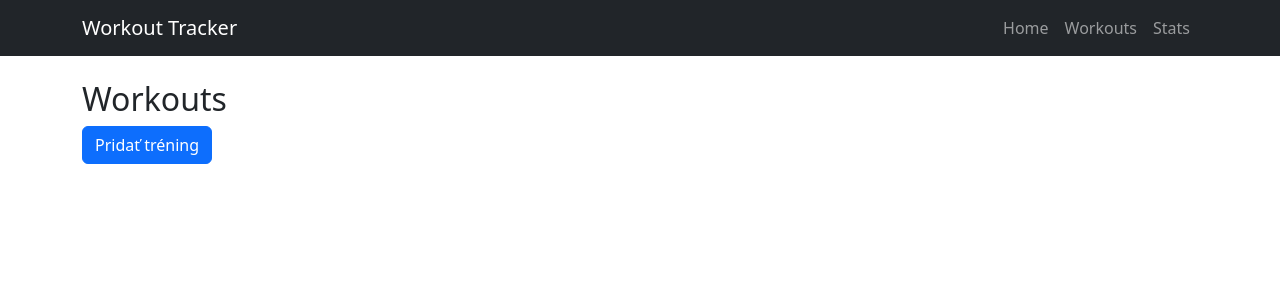
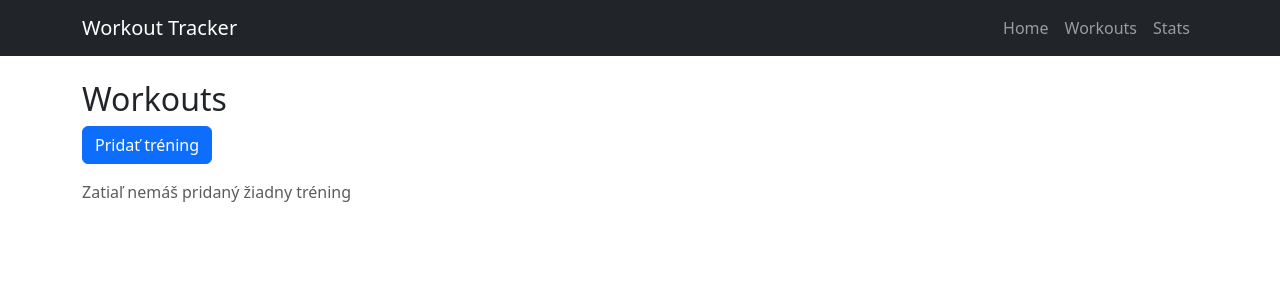
Before and after one commit to Ha-Khu/Workout-tracker, a Vue app: page /workouts in a window 1280 px wide. Shown: the top 300 px of the page. Built offline with nearby package versions, Linux system fonts and the light colour scheme.

Commit message:
Pridanie komponentu WorkoutList a presunutie logiky zoznamu tréningov

```diff
--- /dev/null
+++ b/src/components/WorkoutList.vue
@@ -0,0 +1,35 @@
+<template>
+    <div>
+        <WorkoutCard
+            v-for="workout in workouts"
+            :key="workout.id"
+            :workout="workout"
+            @delete="$emit('delete', $event)"
+        />
+
+        <p v-if="!workouts || workouts.length === 0" class="text-muted">
+            Zatiaľ nemáš pridaný žiadny tréning
+        </p>
+    </div>
+</template>
+
+<script>
+    import WorkoutCard from './WorkoutCard.vue';
+
+    export default {
+        name: 'WorkoutList',
+
+        components: {
+            WorkoutCard
+        },
+
+        props: {
+            workouts: {
+                type: Array,
+                required: true
+            }
+        },
+
+        emits: ['delete']
+    }
+</script>
--- a/src/view/WorkoutsView.vue
+++ b/src/view/WorkoutsView.vue
@@ -4,10 +4,8 @@
 
         <BaseButton class="btn btn-primary mb-3" @click="addNewWorkout">Pridať tréning</BaseButton>
 
-            <WorkoutCard
-                v-for="workout in workoutsStore.workouts"
-                :key="workout.id"
-                :workout="workout"
+            <WorkoutList
+                :workouts="workoutsStore.workouts"
                 @delete="deleteWorkout"
             />
     </div>
@@ -17,6 +15,7 @@
     import {useWorkoutsStore} from '@/stores/workouts';
     import BaseButton from '@/components/base/BaseButton.vue';
     import WorkoutCard from '@/components/WorkoutCard.vue';
+    import WorkoutList from '@/components/WorkoutList.vue';
 
     export default {
         name: 'WorkoutsView',
@@ -42,7 +41,7 @@
 
         components:{
             BaseButton,
-            WorkoutCard
+            WorkoutList
         }
     }
 </script>
```
